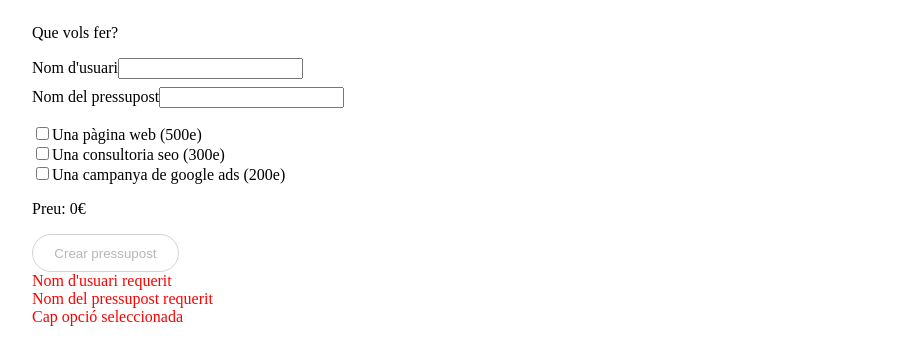
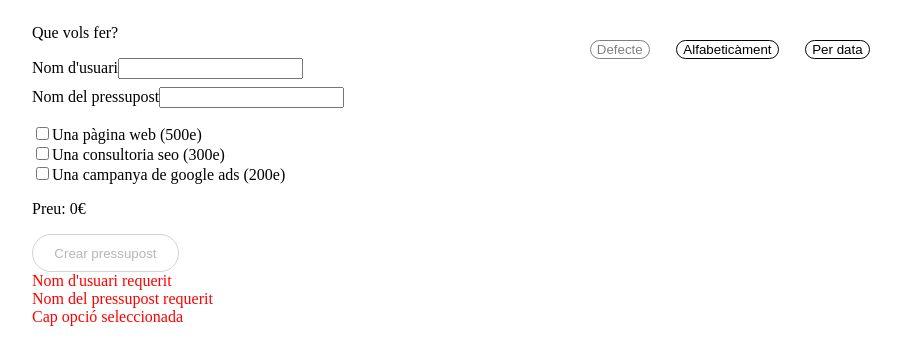
Before and after one commit to gerouvi/sprint-7, a React (Create React App) app: page /budget in a window 1280 px wide. Shown: the top 364 px of the page, without its empty margins (134-1035 px from the left). Built offline with nearby package versions, Linux system fonts and the light colour scheme.

Commit message:
sprint 7, exercici 8

```diff
--- a/src/components/BudgetList.js
+++ b/src/components/BudgetList.js
@@ -1,11 +1,32 @@
+import { useState } from 'react';
+import { filterBudgetBySort } from '../lib/budgets/filterBudgets';
+import BudgetListFilters from './BudgetListFilters';
 import BudgetListRow from './BudgetListRow';
 
 const BudgetList = ({ allBudgets }) => {
-  const budgetRows = allBudgets.map((budget) => {
-    return <BudgetListRow key={budget.date} {...budget} />;
+  const [filters, setFilters] = useState({
+    sortBy: 0,
   });
 
-  return <div>{budgetRows}</div>;
+  const setSortBy = (newSortBy) => {
+    setFilters((prev) => ({
+      ...prev,
+      sortBy: newSortBy,
+    }));
+  };
+
+  const budgetsFiltereds = filterBudgetBySort(allBudgets, filters.sortBy);
+
+  const budgetRows = budgetsFiltereds.map((budget) => (
+    <BudgetListRow key={budget.date} {...budget} />
+  ));
+
+  return (
+    <div>
+      <BudgetListFilters filters={filters} setSortBy={setSortBy} />
+      {budgetRows}
+    </div>
+  );
 };
 
 export default BudgetList;
--- /dev/null
+++ b/src/components/BudgetListFilters.js
@@ -0,0 +1,29 @@
+import { FiltersWrapper, Button } from './BudgetListFilters.styles';
+
+const BudgetListFilters = ({ filters, setSortBy }) => {
+  console.log(filters.sortBy === 0, filters.sortBy === 1, filters.sortBy === 2);
+  return (
+    <FiltersWrapper>
+      <Button
+        color={filters.sortBy !== 0 ? 'black' : 'gray'}
+        onClick={() => setSortBy(0)}
+      >
+        Defecte
+      </Button>
+      <Button
+        color={filters.sortBy !== 1 ? 'black' : 'gray'}
+        onClick={() => setSortBy(1)}
+      >
+        Alfabeticàment
+      </Button>
+      <Button
+        color={filters.sortBy !== 2 ? 'black' : 'gray'}
+        onClick={() => setSortBy(2)}
+      >
+        Per data
+      </Button>
+    </FiltersWrapper>
+  );
+};
+
+export default BudgetListFilters;
--- /dev/null
+++ b/src/components/BudgetListFilters.styles.js
@@ -0,0 +1,17 @@
+import styled from 'styled-components';
+
+export const FiltersWrapper = styled.div`
+  margin-top: 2em;
+  display: flex;
+  justify-content: center;
+`;
+export const Button = styled.button`
+  border: 1px solid black;
+  border-radius: 6em;
+  background-color: white;
+  margin-right: 2em;
+  cursor: pointer;
+  color: ${({ color }) => color};
+  border-color: ${({ color }) => color};
+  cursor: ${({ color }) => (color === 'black' ? 'pointer' : 'default')};
+`;
--- a/src/components/BudgetListRow.js
+++ b/src/components/BudgetListRow.js
@@ -23,10 +23,12 @@ const BudgetListRow = ({
       <p>Dia del pressupost: {new Date(date).toLocaleDateString()}</p>
       <Table>
         <thead>
+          <tr>
             <Th>Servei</Th>
             <Th>Quantitat</Th>
             <Th>Preu</Th>
             <Th>Total</Th>
+          </tr>
         </thead>
         <tbody>
           {web.active && (
@@ -71,8 +73,10 @@ const BudgetListRow = ({
           )}
         </tbody>
         <tfoot>
+          <tr>
             <Td> Preu total</Td>
             <TdSpan3 colSpan="3">{totalPrice}&#8364;</TdSpan3>
+          </tr>
         </tfoot>
       </Table>
     </WrapperBudgetListRow>
--- a/src/components/BudgetListRow.styles.js
+++ b/src/components/BudgetListRow.styles.js
@@ -21,7 +21,7 @@ export const Td = styled.td`
 `;
 
 export const TdSpan3 = styled.td`
-  padding: 0.3em;
+  padding: 0.3em 1em;
   text-align: right;
   font-weight: bold;
 `;
--- /dev/null
+++ b/src/lib/budgets/filterBudgets.js
@@ -0,0 +1,28 @@
+export const filterBudgetBySort = (users, sortBy) => {
+  const newUsersReference = [...users];
+
+  console.log(sortBy);
+
+  switch (sortBy) {
+    case 0:
+      return newUsersReference;
+    case 1:
+      return newUsersReference.sort((a, b) => {
+        if (a.budgetName === b.budgetName) return 0;
+        if (a.budgetName < b.budgetName) return -1;
+        else return 1;
+      });
+
+    case 2:
+      return newUsersReference.sort((a, b) => {
+        const a1 = new Date(a.date);
+        const b1 = new Date(b.date);
+        if (a1 < b1) return -1;
+        if (a1 > b1) return 1;
+        else return 0;
+      });
+
+    default:
+      return newUsersReference;
+  }
+};
```
Lines whose indentation alone changed are shown as unchanged.
